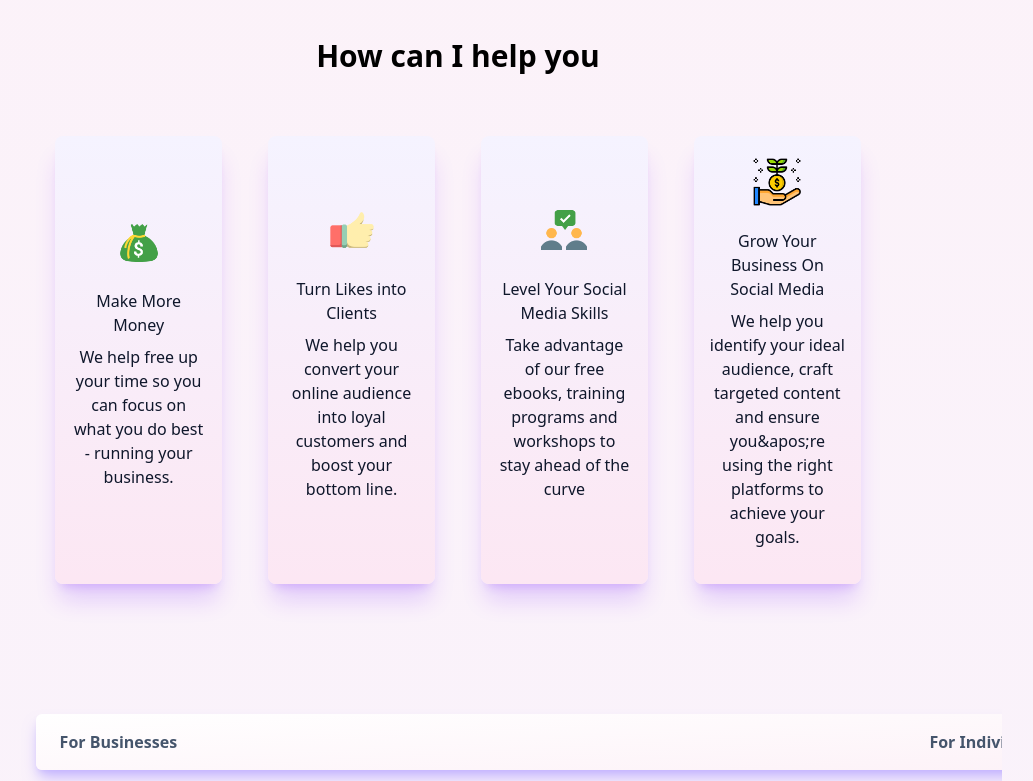
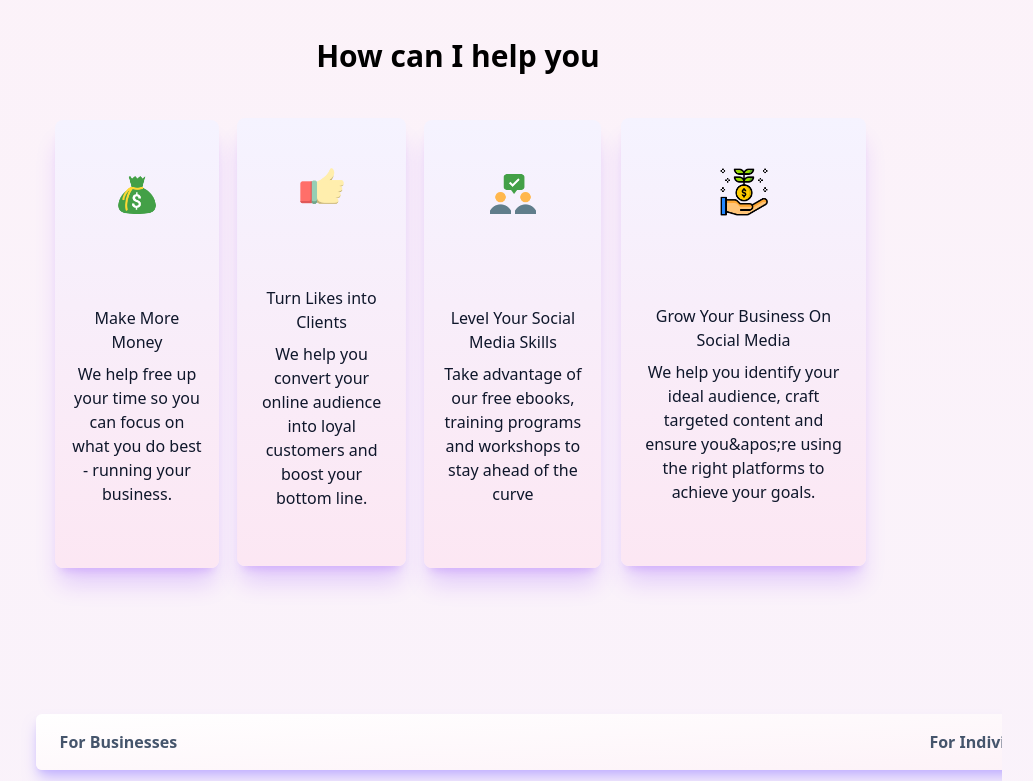
Before and after one commit to MatthewsRicky/shespeaksocial, a Next.js app: page / in a window 1280 px wide. Shown: the part 650-1431 px from the top of the page, without its empty margins (182-1215 px from the left). Built offline with nearby package versions, Linux system fonts and the light colour scheme.

Commit message:
fixing the layout

```diff
--- a/components/ServiceCards.tsx
+++ b/components/ServiceCards.tsx
@@ -36,20 +36,19 @@ const ServiceCards = () => {
 			<header>
 				<h1 className="font-bold text-3xl">How can I help you</h1>
 				</header>
-				<div className="flex flex-col md:flex-row items-center justify-between px-4 py-3 m-w-[90%] lg:w-[80%] mx-auto rounded-lg  m-4 text-slate-900">
+				<div className="flex flex-col md:flex-row items-center justify-between px-4 py-3 m-w-[90%] lg:w-[80%] mx-auto rounded-lg  m-4  text-slate-900">
 
 					{service.map((service) => (
-						<div key={service.id} className="flex sm:flex-col items-center justify-center text-center h-[23%] w-[90%] md:w-[23%] lg:w-[20%] rounded-lg  min-h-[28rem] py-4 px-2 m-2 sm:m-3 lg:m-4 bg-linear-to-b from-violet-50 to-pink-100 md:translate-y-[18px] shadow-violet-600/20 shadow-xl hover:scale-105 transition-all ease-in-out">
-							<Image src={service.imgUrl} alt="make-money icon" width={50} height={50} />
-							<div className="flex-col gap-4 items-center justify-between py-3.5 rounded-lg px-2 ">
-								<h2 className="font-medium py-2">{service.title}</h2>
-								<p>{service.description}</p>
+						<section  key={service.id} className="odd:translate-y-0.5 even:translate-y-[-0.5]">
+							<div className="flex sm:flex-col items-center justify-around text-center h-[40%] w-[90%]  rounded-lg  min-h-[28rem] py-4 px-2 m-2 sm:m-3 lg:m-4 bg-linear-to-b from-violet-50 to-pink-100 shadow-violet-600/20 shadow-xl hover:scale-105 transition-all ease-in-out">
+								<Image src={service.imgUrl} alt="make-money icon" width={50} height={50} />
+								<div className="flex-col gap-4 items-center justify-between py-3.5 rounded-lg px-2 ">
+									<h2 className="font-medium py-2">{service.title}</h2>
+									<p>{service.description}</p>
+								</div>
 							</div>
-						</div>
+						</section>
 					))}
-
-
-
 				</div>
 
 		</div>
```
